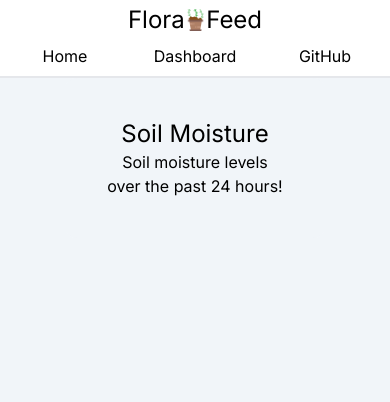
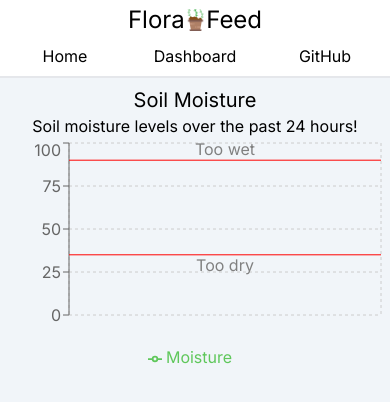
Before and after one commit to JackFord18/flora-feed, a Next.js app: page /dashboard in a window 390 px wide. Shown: the top 402 px of the page. Built offline with nearby package versions, Linux system fonts and the light colour scheme; no server answers.

Commit message:
Changed the dashboard page to be mobile-first and responsive

```diff
--- a/app/dashboard/page.js
+++ b/app/dashboard/page.js
@@ -16,15 +16,15 @@ export default function DashboardPage() {
           .catch(error => console.error('Encountered an error while fetching soil moisture data:', error));
       }, []);
   return (
-    <div className='h-full flex flex-1 justify-center'>
-        <div className='w-2/3 h-2/3 flex flex-col bg-slate-100 p-10 rounded-xl'>
-            <p className='text-2xl text-center'>
+    <div className='flex my-2 md:my-5 justify-center'>
+        <div className='w-full md:w-4/5 h-72 flex flex-col px-1 rounded-xl'>
+            <p className='text-xl text-center'>
                 Soil Moisture
             </p>
             <p className='text-center'>
                 Soil moisture levels over the past 24 hours!
             </p>
-            <div className='flex-1'>
+            <div className='flex-1 touch-none'>
                 <MoistureGraph maxSafeMoisture={90} minSafeMoisture={35} data={data}/>
             </div>
         </div>
```
